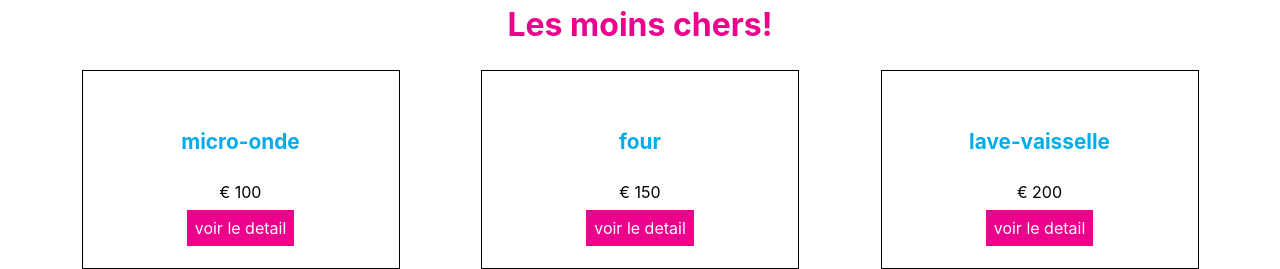
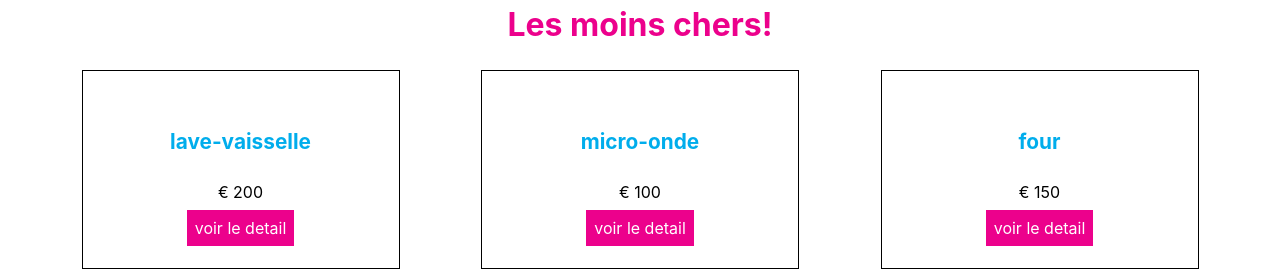
Before and after one commit to v-ina/exo-e-commerce-react, a React (Create React App) app: page / in a window 1280 px wide. Shown: the part 777-1046 px from the top of the page. Built offline with nearby package versions, Linux system fonts and the light colour scheme.

Commit message:
add utils.js

```diff
--- a/src/pages/HomePage.jsx
+++ b/src/pages/HomePage.jsx
@@ -1,99 +1,15 @@
 import './HomePage.scss'
 import Header from '../components/Header'
 import {Link} from 'react-router-dom'
+import { products, sortedByPrice } from '../utils/utils'
 
 function HomePage(){
-
-  const products = [
-    {
-      id: 1,
-      title: "micro-onde",
-      publicationDate: "2021-09-01",
-      price: 100,
-      description: "chauffe les aliments",
-      category: "electromenager",
-    },
-    {
-      id: 2,
-      title: "four",
-      publicationDate: "2021-10-01",
-      price: 150,
-      description: "chauffe les aliments",
-      category: "electromenager",
-    },
-    {
-      id: 3,
-      title: "lave-linge",
-      publicationDate: "2021-11-01",
-      price: 400,
-      description: "lave les linges",
-      category: "electromenager",
-    },
-    {
-      id: 4,
-      title: "lave-vaisselle",
-      publicationDate: "2021-08-01",
-      price: 200,
-      description: "lave les vaisselles",
-      category: "electromenager",
-    },
-    {
-      id: 5,
-      title: "aspirateur",
-      publicationDate: "2022-02-01",
-      price: 720,
-      description: "aspire les poussières",
-      category: "electromenager",
-    },
-    {
-      id: 6,
-      title: "cuisinière",
-      publicationDate: "2022-12-01",
-      price: 350,
-      description: "cuit les aliments",
-      category: "electromenager",
-    },
-    {
-      id: 7,
-      title: "réfrigérateur",
-      publicationDate: "2022-03-01",
-      price: 600,
-      description: "refroidit les aliments",
-      category: "electromenager",
-    },
-    {
-      id: 8,
-      title: "congélateur",
-      publicationDate: "2022-04-01",
-      price: 450,
-      description: "congèle les aliments",
-      category: "electromenager",
-    },
-    {
-      id: 9,
-      title: "télévision",
-      publicationDate: "2022-10-10",
-      price: 700,
-      description: "affiche des images",
-      category: "electromenager",
-    },
-    {
-      id: 10,
-      title: "ordinateur",
-      publicationDate: "2022-06-01",
-      price: 1000,
-      description: "affiche des images",
-    },
-  ];
 
   const sortedByDate = products.sort((producta,productb)=>{
     return new Date(producta.publicationDate) - new Date(productb.publicationDate);
   })
   const theNewestProducts = sortedByDate.slice(-3)
 
-  const sortedByPrice = products.sort((producta,productb)=>{
-    return producta.price - productb.price
-  })
   const theCheapestProducts = sortedByPrice.slice(0,3)
 
   return(
--- a/src/pages/ProductDetailPage.jsx
+++ b/src/pages/ProductDetailPage.jsx
@@ -1,90 +1,9 @@
 import './ProductDetailPage.scss'
 import Header from '../components/Header'
 import {useParams} from 'react-router-dom'
+import { products } from '../utils/utils'
 
 function ProductDetailPage(){
-
-  const products = [
-    {
-      id: 1,
-      title: "micro-onde",
-      publicationDate: "2021-09-01",
-      price: 100,
-      description: "chauffe les aliments",
-      category: "electromenager",
-    },
-    {
-      id: 2,
-      title: "four",
-      publicationDate: "2021-10-01",
-      price: 150,
-      description: "chauffe les aliments",
-      category: "electromenager",
-    },
-    {
-      id: 3,
-      title: "lave-linge",
-      publicationDate: "2021-11-01",
-      price: 400,
-      description: "lave les linges",
-      category: "electromenager",
-    },
-    {
-      id: 4,
-      title: "lave-vaisselle",
-      publicationDate: "2021-08-01",
-      price: 200,
-      description: "lave les vaisselles",
-      category: "electromenager",
-    },
-    {
-      id: 5,
-      title: "aspirateur",
-      publicationDate: "2022-02-01",
-      price: 720,
-      description: "aspire les poussières",
-      category: "electromenager",
-    },
-    {
-      id: 6,
-      title: "cuisinière",
-      publicationDate: "2022-12-01",
-      price: 350,
-      description: "cuit les aliments",
-      category: "electromenager",
-    },
-    {
-      id: 7,
-      title: "réfrigérateur",
-      publicationDate: "2022-03-01",
-      price: 600,
-      description: "refroidit les aliments",
-      category: "electromenager",
-    },
-    {
-      id: 8,
-      title: "congélateur",
-      publicationDate: "2022-04-01",
-      price: 450,
-      description: "congèle les aliments",
-      category: "electromenager",
-    },
-    {
-      id: 9,
-      title: "télévision",
-      publicationDate: "2022-10-10",
-      price: 700,
-      description: "affiche des images",
-      category: "electromenager",
-    },
-    {
-      id: 10,
-      title: "ordinateur",
-      publicationDate: "2022-06-01",
-      price: 1000,
-      description: "affiche des images",
-    },
-  ];
 
   // en utilisant parametre(:), on va connecter avec id de chaque produit.
   // dans le tableau products, il va chercher un id qui concerne de parametre d'url.
--- a/src/pages/ProductPage.jsx
+++ b/src/pages/ProductPage.jsx
@@ -1,94 +1,9 @@
 import './ProductPage.scss'
 import Header from '../components/Header'
 import {Link} from 'react-router-dom'
+import {sortedByPrice } from '../utils/utils'
 
 function ProductPage(){
-
-  const products = [
-    {
-      id: 1,
-      title: "micro-onde",
-      publicationDate: "2021-09-01",
-      price: 100,
-      description: "chauffe les aliments",
-      category: "electromenager",
-    },
-    {
-      id: 2,
-      title: "four",
-      publicationDate: "2021-10-01",
-      price: 150,
-      description: "chauffe les aliments",
-      category: "electromenager",
-    },
-    {
-      id: 3,
-      title: "lave-linge",
-      publicationDate: "2021-11-01",
-      price: 400,
-      description: "lave les linges",
-      category: "electromenager",
-    },
-    {
-      id: 4,
-      title: "lave-vaisselle",
-      publicationDate: "2021-08-01",
-      price: 200,
-      description: "lave les vaisselles",
-      category: "electromenager",
-    },
-    {
-      id: 5,
-      title: "aspirateur",
-      publicationDate: "2022-02-01",
-      price: 720,
-      description: "aspire les poussières",
-      category: "electromenager",
-    },
-    {
-      id: 6,
-      title: "cuisinière",
-      publicationDate: "2022-12-01",
-      price: 350,
-      description: "cuit les aliments",
-      category: "electromenager",
-    },
-    {
-      id: 7,
-      title: "réfrigérateur",
-      publicationDate: "2022-03-01",
-      price: 600,
-      description: "refroidit les aliments",
-      category: "electromenager",
-    },
-    {
-      id: 8,
-      title: "congélateur",
-      publicationDate: "2022-04-01",
-      price: 450,
-      description: "congèle les aliments",
-      category: "electromenager",
-    },
-    {
-      id: 9,
-      title: "télévision",
-      publicationDate: "2022-10-10",
-      price: 700,
-      description: "affiche des images",
-      category: "electromenager",
-    },
-    {
-      id: 10,
-      title: "ordinateur",
-      publicationDate: "2022-06-01",
-      price: 1000,
-      description: "affiche des images",
-    },
-  ];
-
-  const sortedByPrice = products.sort((producta,productb)=>{
-    return producta.price - productb.price
-  })
 
   return(
     <>
--- /dev/null
+++ b/src/utils/utils.js
@@ -0,0 +1,86 @@
+export const products = [
+    {
+      id: 1,
+      title: "micro-onde",
+      publicationDate: "2021-09-01",
+      price: 100,
+      description: "chauffe les aliments",
+      category: "electromenager",
+    },
+    {
+      id: 2,
+      title: "four",
+      publicationDate: "2021-10-01",
+      price: 150,
+      description: "chauffe les aliments",
+      category: "electromenager",
+    },
+    {
+      id: 3,
+      title: "lave-linge",
+      publicationDate: "2021-11-01",
+      price: 400,
+      description: "lave les linges",
+      category: "electromenager",
+    },
+    {
+      id: 4,
+      title: "lave-vaisselle",
+      publicationDate: "2021-08-01",
+      price: 200,
+      description: "lave les vaisselles",
+      category: "electromenager",
+    },
+    {
+      id: 5,
+      title: "aspirateur",
+      publicationDate: "2022-02-01",
+      price: 720,
+      description: "aspire les poussières",
+      category: "electromenager",
+    },
+    {
+      id: 6,
+      title: "cuisinière",
+      publicationDate: "2022-12-01",
+      price: 350,
+      description: "cuit les aliments",
+      category: "electromenager",
+    },
+    {
+      id: 7,
+      title: "réfrigérateur",
+      publicationDate: "2022-03-01",
+      price: 600,
+      description: "refroidit les aliments",
+      category: "electromenager",
+    },
+    {
+      id: 8,
+      title: "congélateur",
+      publicationDate: "2022-04-01",
+      price: 450,
+      description: "congèle les aliments",
+      category: "electromenager",
+    },
+    {
+      id: 9,
+      title: "télévision",
+      publicationDate: "2022-10-10",
+      price: 700,
+      description: "affiche des images",
+      category: "electromenager",
+    },
+    {
+      id: 10,
+      title: "ordinateur",
+      publicationDate: "2022-06-01",
+      price: 1000,
+      description: "affiche des images",
+    },
+  ];
+
+
+export const sortedByPrice = products.sort((producta,productb)=>{
+    return producta.price - productb.price
+  })
```
